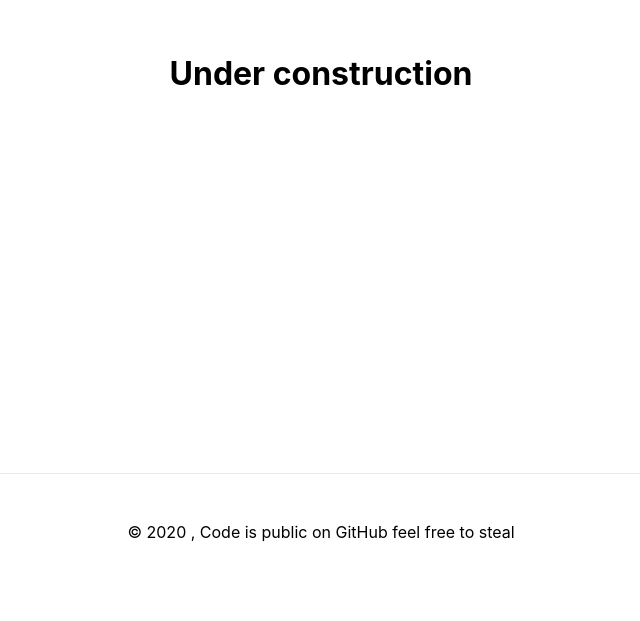
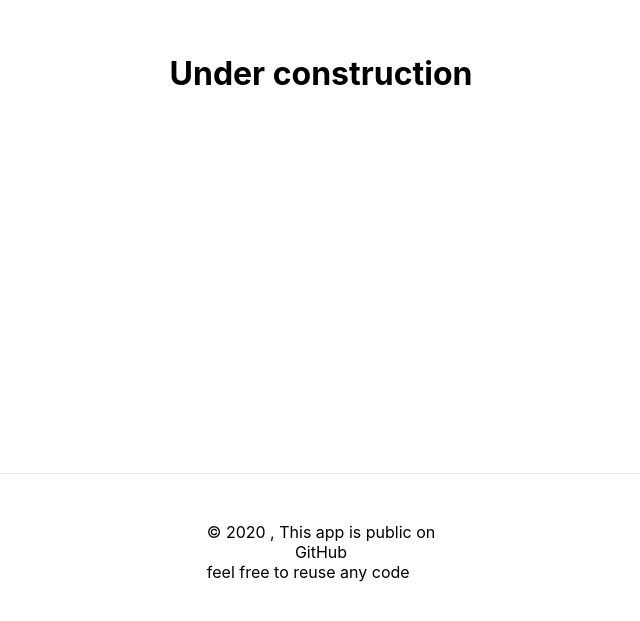
Before and after one commit to xaikodev/xaikodev-web, a Next.js app: page / in a window 1280 px wide. Shown: the part 327-948 px from the top of the page, without its empty margins (319-959 px from the left). Before the commit the page ends 917 px from the top, so only its background shows below. Built offline with nearby package versions, Linux system fonts and the light colour scheme.

Commit message:
basic update

```diff
--- /dev/null
+++ b/components/Footer.tsx
@@ -0,0 +1,9 @@
+import { FC } from "react";
+import styles from "../styles/Home.module.css";
+export const Footer: FC = () => {
+  return (
+    <footer className={styles.footer}>
+      <p>© 2020 , This app is public on <a href={"https://github.com/xaikodev/xaikodev-web"} target="_blank">GitHub</a> feel free to reuse any code</p>
+    </footer>
+  );
+};
--- /dev/null
+++ b/components/Main.tsx
@@ -0,0 +1,10 @@
+import { FC } from "react"
+import styles from "../styles/Home.module.css";
+
+export const Main: FC = (props) => {
+    return (
+        <main className={styles.main}>
+            {props.children}
+        </main>
+    )
+}
--- a/pages/index.tsx
+++ b/pages/index.tsx
@@ -1,5 +1,7 @@
 import type { NextPage } from "next";
 import Head from "next/head";
+import { Footer } from "../components/Footer";
+import { Main } from "../components/Main";
 import styles from "../styles/Home.module.css";
 
 const Home: NextPage = () => {
@@ -9,14 +11,10 @@ const Home: NextPage = () => {
         <title>XaikoDev</title>
         <meta name="description" content="Xaiko' personal Website" />
       </Head>
-
-      <main className={styles.main}>
+      <Main>
         <h1>Under construction</h1>
-      </main>
-
-      <footer className={styles.footer}>
-        <p>© 2020 , Code is public on GitHub feel free to steal</p>
-      </footer>
+      </Main>
+    <Footer/>
     </div>
   );
 };
```
Also changed, not shown: pages/bio.tsx (added, +7 -0 lines), 1 other file (tests, documents, lock files or other folders).
